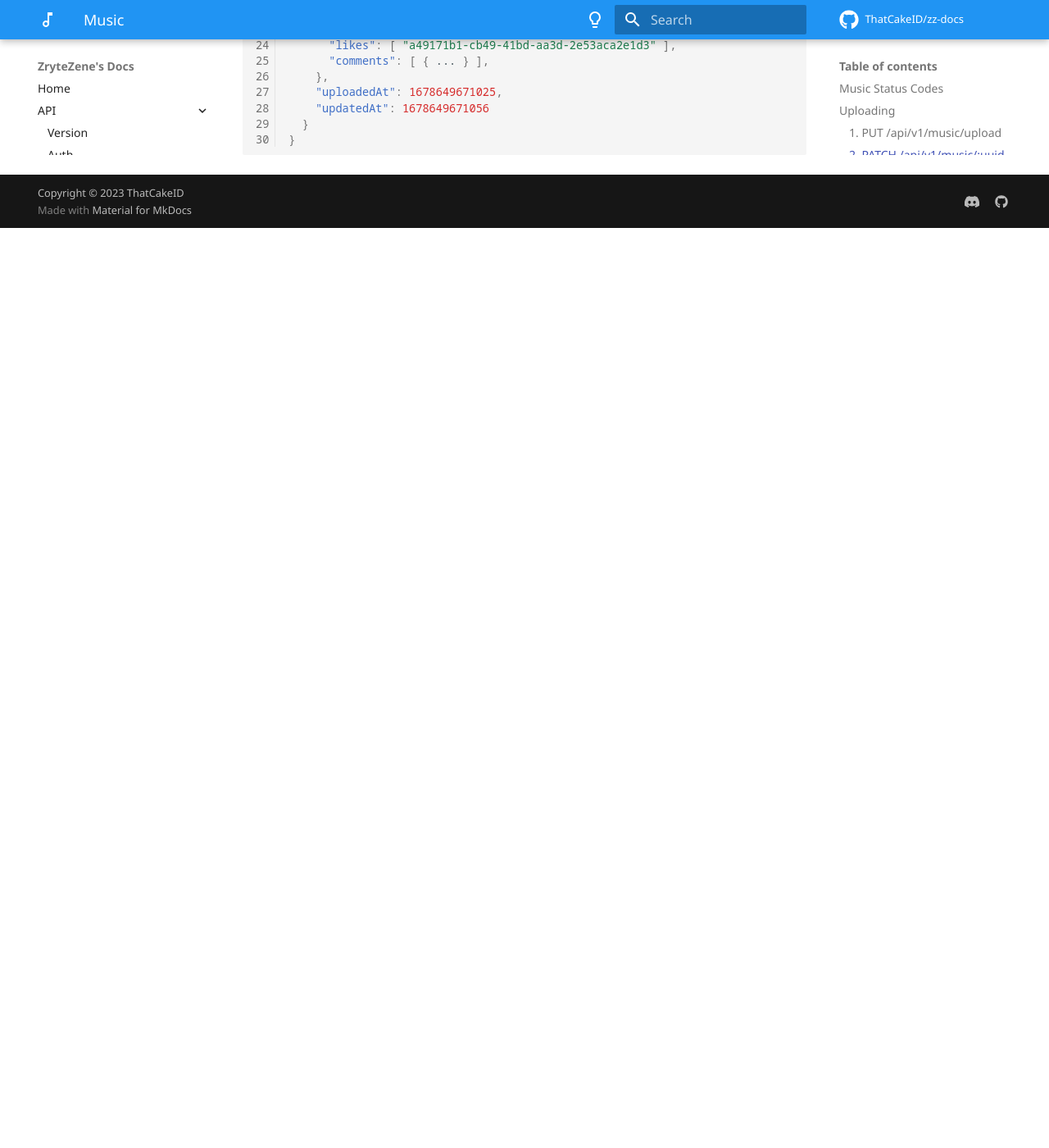
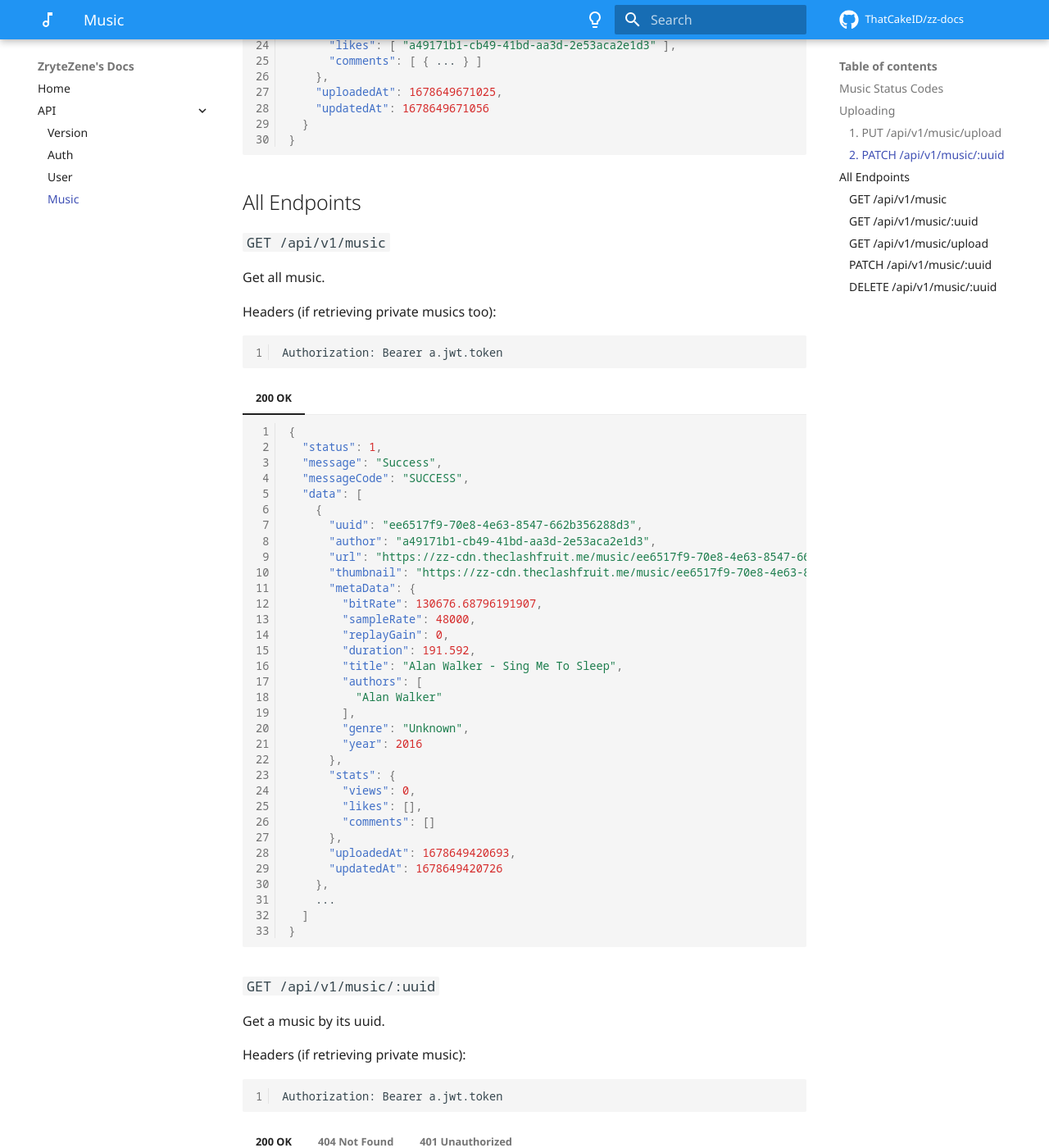
Before and after one commit to ThatCakeID/zz-docs, an MkDocs documentation site: the page built from docs/api/music.md, in a window 1280 px wide and 1400 px high, scrolled down 2936 px. Shown: the whole window at 82% size. Built offline with MkDocs 1.6.1 and Material for MkDocs 9.7.7, drawn with Linux system fonts in a browser that asks for light colours; comment, search, counter and statistics services are not loaded; the version menu is left out; before the commit the page ends 3214 px from its top, so only the background shows below that; some of the changed text lies outside the part shown.

Commit message:
feat: finish music docs

````diff
--- a/docs/api/music.md
+++ b/docs/api/music.md
@@ -66,12 +66,12 @@
             "Martin Garrix"
           ],
           "genre": "Unkonwn",
-          "year": 2016,
+          "year": 2016
         },
         "stats": {
           "views": 503,
           "likes": [ "a49171b1-cb49-41bd-aa3d-2e53aca2e1d3" ],
-          "comments": [ { ... } ],
+          "comments": [ { ... } ]
         },
         "uploadedAt": 1678649671025,
         "updatedAt": 1678649671056
@@ -98,7 +98,7 @@
     "title": "...",
     "authors": [ "..." ],
     "genre": "...",
-    "year": "2023",
+    "year": "2023"
   }
 }
 ```
@@ -124,15 +124,180 @@
             "Martin Garrix"
           ],
           "genre": "Unkonwn",
-          "year": 2016,
+          "year": 2016
         },
         "stats": {
           "views": 503,
           "likes": [ "a49171b1-cb49-41bd-aa3d-2e53aca2e1d3" ],
-          "comments": [ { ... } ],
+          "comments": [ { ... } ]
         },
         "uploadedAt": 1678649671025,
         "updatedAt": 1678649671056
       }
     }
     ```
+
+## All Endpoints
+
+### `GET /api/v1/music`
+
+Get all music.
+
+Headers (if retrieving private musics too):
+```http
+Authorization: Bearer a.jwt.token
+```
+
+=== "200 OK"
+
+    ```json
+    {
+      "status": 1,
+      "message": "Success",
+      "messageCode": "SUCCESS",
+      "data": [
+        {
+          "uuid": "ee6517f9-70e8-4e63-8547-662b356288d3",
+          "author": "a49171b1-cb49-41bd-aa3d-2e53aca2e1d3",
+          "url": "https://zz-cdn.theclashfruit.me/music/ee6517f9-70e8-4e63-8547-662b356288d3/Alan_Walker_-_Sing_Me_To_Sleep.mp3",
+          "thumbnail": "https://zz-cdn.theclashfruit.me/music/ee6517f9-70e8-4e63-8547-662b356288d3/thumbnail.jpg",
+          "metaData": {
+            "bitRate": 130676.68796191907,
+            "sampleRate": 48000,
+            "replayGain": 0,
+            "duration": 191.592,
+            "title": "Alan Walker - Sing Me To Sleep",
+            "authors": [
+              "Alan Walker"
+            ],
+            "genre": "Unknown",
+            "year": 2016
+          },
+          "stats": {
+            "views": 0,
+            "likes": [],
+            "comments": []
+          },
+          "uploadedAt": 1678649420693,
+          "updatedAt": 1678649420726
+        },
+        ...
+      ]
+    }
+    ```
+
+### `GET /api/v1/music/:uuid`
+
+Get a music by its uuid.
+
+Headers (if retrieving private music):
+```http
+Authorization: Bearer a.jwt.token
+```
+
+=== "200 OK"
+
+    ```json
+    {
+      "status": 1,
+      "message": "Success",
+      "messageCode": "SUCCESS",
+      "data": {
+        "uuid": "f34fa77d-02b3-46fa-864f-218a8bb8f399",
+        "author": "a49171b1-cb49-41bd-aa3d-2e53aca2e1d3",
+        "url": "https://zz-cdn.theclashfruit.me/f34fa77d-02b3-46fa-864f-218a8bb8f399/Martin_Garrix___Bebe_Rexha_-_In_The_Name_Of_Love__Official_Video_.mp3",
+        "thumbnail": "https://zz-cdn.theclashfruit.me/f34fa77d-02b3-46fa-864f-218a8bb8f399/thumbnail.jpg",
+        "metaData": {
+          "bitRate": 124105.32475131656,
+          "sampleRate": 48000,
+          "replayGain": 0,
+          "duration": 205.08,
+          "title": 	"Martin Garrix & Bebe Rexha - In The Name Of Love (Official Video)",
+          "authors": [
+            "Martin Garrix"
+          ],
+          "genre": "Unkonwn",
+          "year": 2016
+        },
+        "stats": {
+          "views": 503,
+          "likes": [ "a49171b1-cb49-41bd-aa3d-2e53aca2e1d3" ],
+          "comments": [ { ... } ]
+        },
+        "uploadedAt": 1678649671025,
+        "updatedAt": 1678649671056
+      }
+    }
+    ```
+
+=== "404 Not Found"
+
+    ```json
+    {
+      "status": 1,
+      "message": "Music not found.",
+      "messageCode": "NOT_FOUND",
+      "data": null
+    }
+    ```
+
+=== "401 Unauthorized"
+
+    ```json
+    {
+      "status": 1,
+      "message": "This music is private.",
+      "messageCode": "UNAUTHORIZED",
+      "data": null
+    }
+    ```
+
+### `GET /api/v1/music/upload`
+
+Refer to [`Uploading > GET /api/v1/music/upload`](#1-put-apiv1musicupload).
+
+### `PATCH /api/v1/music/:uuid`
+
+Refer to [`Uploading > PATCH /api/v1/music/:uuid`](#2-patch-apiv1musicuuid).
+
+### `DELETE /api/v1/music/:uuid`
+
+Delete a music by its uuid.
+
+Headers:
+```http
+Authorization: Bearer a.jwt.token
+```
+
+=== "200 OK"
+
+    ```json
+    {
+      "status": 1,
+      "message": "Successfully deleted music.",
+      "messageCode": "MUSIC_DELETED",
+      "data": null
+    }
+    ```
+
+=== "404 Not Found"
+
+    ```json
+    {
+      "status": 1,
+      "message": "Music not found.",
+      "messageCode": "NOT_FOUND",
+      "data": null
+    }
+    ```
+
+=== "401 Unauthorized"
+
+    ```json
+    {
+      "status": 1,
+      "message": "You are not the author of this music.",
+      "messageCode": "UNAUTHORIZED",
+      "data": null
+    }
+    ```
````
